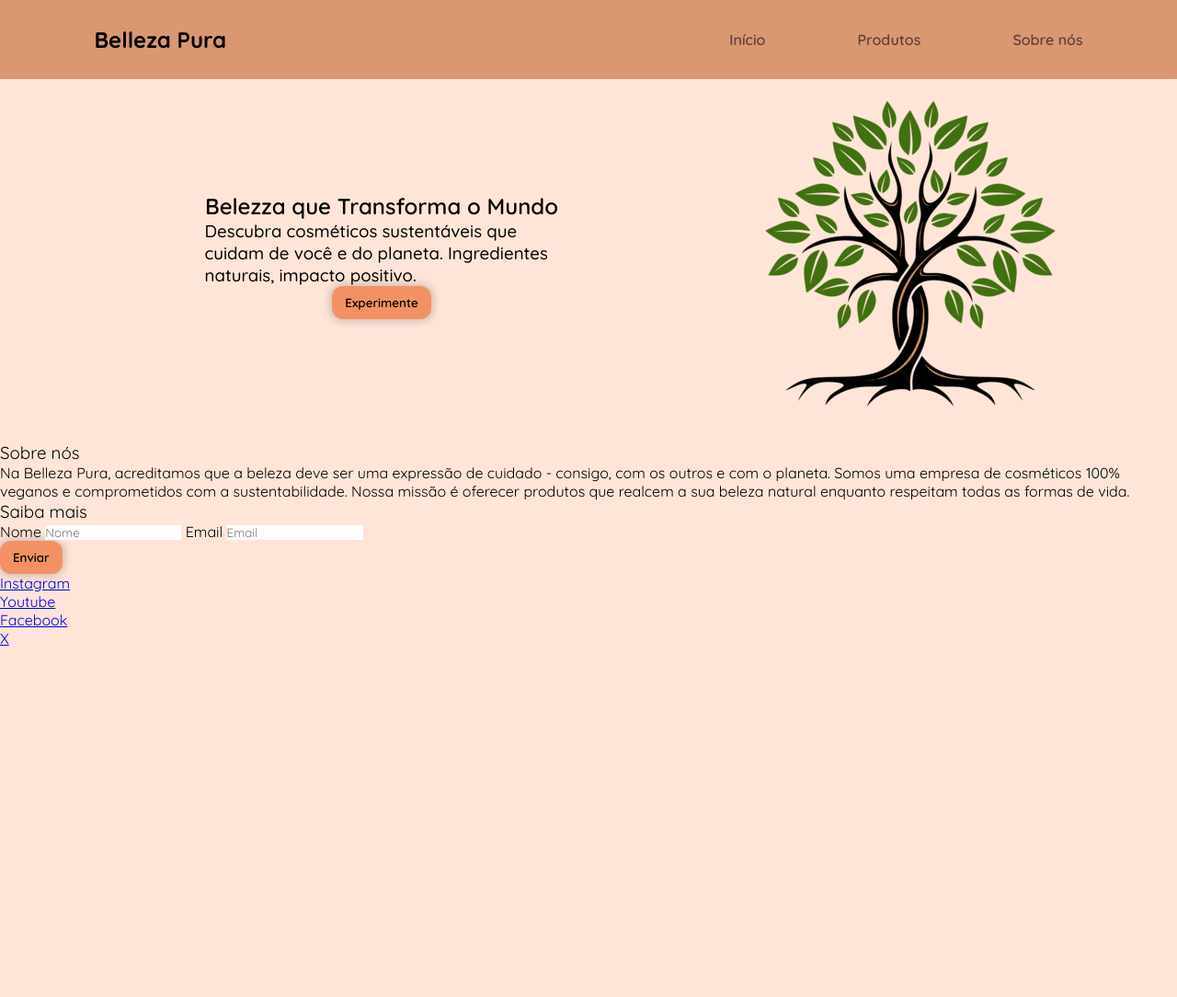
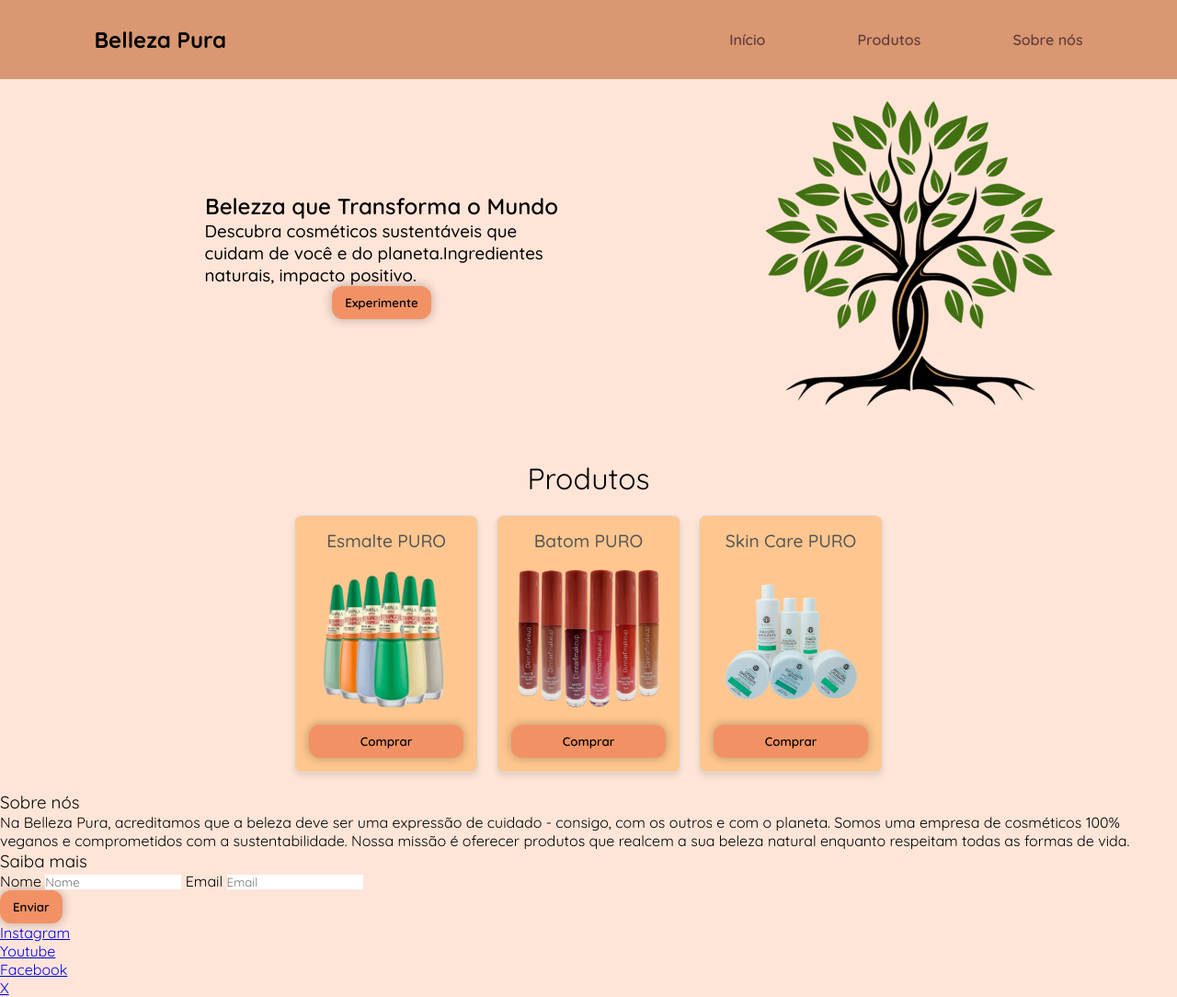
Before and after one commit to gustavo-rmontes/belleza-pura, a plain HTML site: page index.html in a window 1280 px wide. Shown: the whole page at 92% size. Before the commit the page ends 800 px from the top, so only its background shows below. Drawn offline with nearby package versions, Linux system fonts and the light colour scheme.

Commit message:
Products section added

```diff
--- a/index.html
+++ b/index.html
@@ -7,6 +7,9 @@
     <link rel="stylesheet" href="src/styles/styles.css">
     <link rel="stylesheet" href="src/styles/header.css">
     <link rel="stylesheet" href="src/styles/hero.css">
+    <link rel="stylesheet" href="src/styles/products.css">
+    <link rel="stylesheet" href="src/styles/info.css">
+    <link rel="stylesheet" href="src/styles/footer.css">
 
     <script src="https://cdnjs.cloudflare.com/ajax/libs/jquery/3.7.1/jquery.min.js"
         integrity="sha512-v2CJ7UaYy4JwqLDIrZUI/4hqeoQieOmAZNXBeQyjo21dadnwR+8ZaIJVT8EE2iyI61OV8e6M8PP2/4hpQINQ/g=="
@@ -19,21 +22,42 @@
     <nav id="navbar">
         <h1 id="nav_logo">Belleza Pura</h1>
         <ul id="nav_list">
-            <li class="nav-item"> <a href="#home">Início</a> </li>
-            <li class="nav-item"> <a href="#products">Produtos</a> </li>
-            <li class="nav-item"> <a href="#about_us">Sobre nós</a> </li>
+            <li class="nav-item"> <a href="#hero">Início</a> </li>
+            <li class="nav-item"> <a href="#sellings">Produtos</a> </li>
+            <li class="nav-item"> <a href="#info">Sobre nós</a> </li>
         </ul>
     </nav>
 </header>
 
 <body>
-    <section id="hero" #home>
+    <section id="hero">
         <span id="presentation">
             <h2 id="hero-title">Belezza que Transforma o Mundo</h2>
-            <h3 id="hero-subtitle">Descubra cosméticos sustentáveis que cuidam de você e do planeta. Ingredientes naturais, impacto positivo.</h3>
+            <h3 id="hero-subtitle">Descubra cosméticos sustentáveis que cuidam de você e do planeta.Ingredientes naturais, impacto positivo.</h3>
             <button class="btn-default">Experimente</button>
         </span>
         <span id="hero-figure"> <img id="hero-image" src="assets/arvore.png" alt="Uma árvore"></span>
+    </section>
+
+    <section id="sellings">
+        <h3 id="sellings-title">Produtos</h3>
+        <span id="span_prod">
+            <div class="products">
+                <h5 class="products-title">Esmalte PURO</h5>
+                <img src="assets/esmalte.png" alt="Linha de esmaltes veganos">
+                <button class="btn-default">Comprar</button>
+            </div>
+            <div class="products">
+                <h5 class="products-title">Batom PURO</h5>
+                <img src="assets/batom.png" alt="Batom líquido">
+                <button class="btn-default">Comprar</button>
+            </div>
+            <div class="products">
+                <h5 class="products-title">Skin Care PURO</h5>
+                <img src="assets/kit-skin_care.png" alt="Kit de produtos para skin care">
+                <button class="btn-default">Comprar</button>
+            </div>
+        </span>
     </section>
 
     <section id="info">
@@ -60,14 +84,10 @@
 <footer id="footer">
     <span class="socials">
         <ul class="socials_list" >
-            <li class="socials_list-item"> <a href="-">Instagram</a> </li>
-            <li class="socials_list-item"> <a href="-">Youtube</a> </li>
-        </ul>
-    </span>
-    <span class="socials">
-        <ul class="socials_list" >
-            <li class="socials_list-item"> <a href="-">Facebook</a> </li>
-            <li class="socials_list-item"> <a href="-">X</a> </li>
+            <li class="socials_list-item"> <a href="https://kyraly.com/">Instagram</a> </li>
+            <li class="socials_list-item"> <a href="https://kyraly.com/">Youtube</a> </li>
+            <li class="socials_list-item"> <a href="https://kyraly.com/">Facebook</a> </li>
+            <li class="socials_list-item"> <a href="https://kyraly.com/">X</a> </li>
         </ul>
     </span>
 </footer>
--- /dev/null
+++ b/src/styles/products.css
@@ -0,0 +1,50 @@
+#sellings {
+    text-align: center;
+    padding: 20px;
+}
+
+#sellings-title {
+    font-size: 2em;
+    margin-bottom: 20px;
+}
+
+/* Container para os produtos */
+#span_prod {
+    display: flex;
+    justify-content: center;
+    flex-wrap: wrap;
+    gap: 20px;
+}
+
+/* Card individual do produto */
+.products {
+    display: flex;
+    flex-direction: column;
+    background-color: #FFC78F;
+    border: 1px solid #ddd;
+    border-radius: 8px;
+    width: 200px;
+    padding: 15px;
+    text-align: center;
+    box-shadow: 0 4px 6px rgba(0, 0, 0, 0.1);
+    transition: transform 0.3s, box-shadow 0.3s;
+}
+
+.products:hover {
+    transform: scale(1.05);
+    box-shadow: 0 6px 12px rgba(0, 0, 0, 0.2);
+}
+
+.products-title {
+    font-size: 1.2em;
+    font-weight: 450;
+    color: #555;
+    margin-bottom: 10px;
+}
+
+.products img {
+    max-width: 100%;
+    height: auto;
+    border-radius: 5px;
+    margin-bottom: 10px;
+}
```
Also changed, not shown: assets/batom.png (added), assets/esmalte.png (added), assets/kit-skin_care.png (added).
